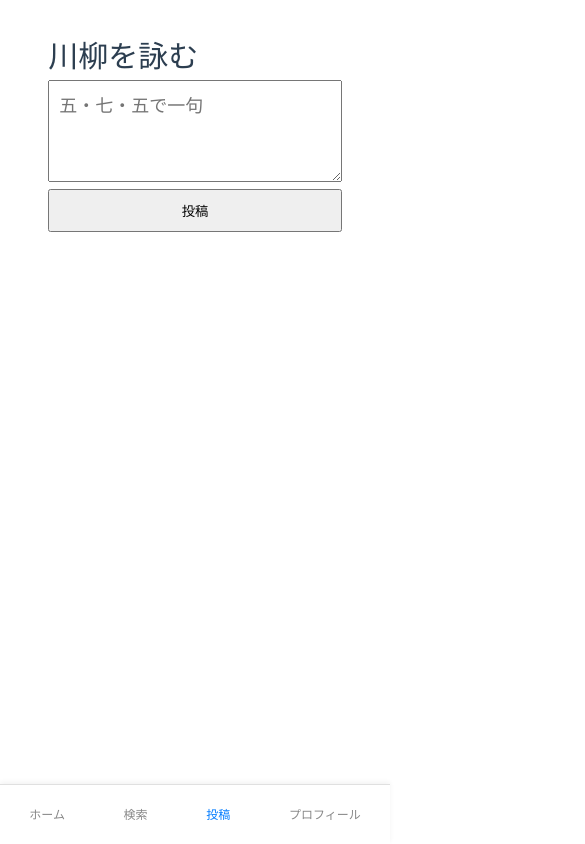
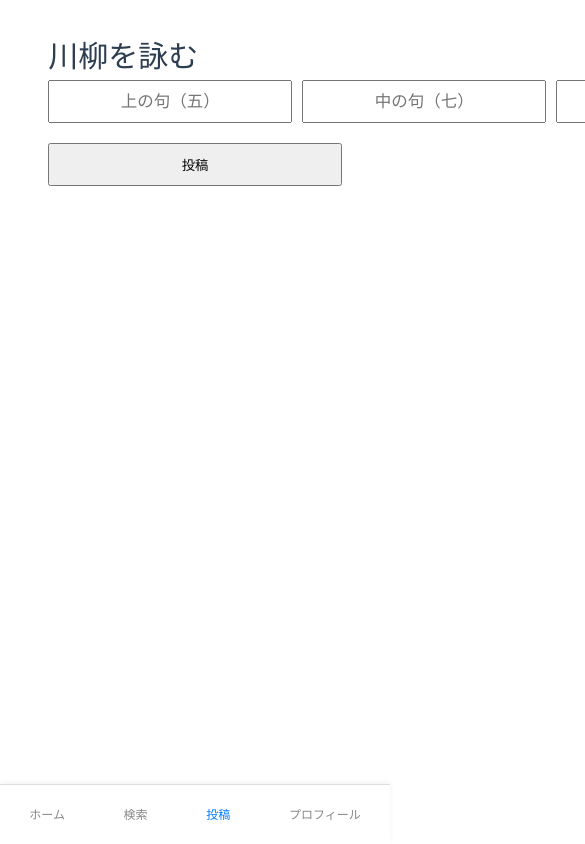
Before and after one commit to Shilomalu/senryu-app-public, a Vue app in the folder frontend/: page /post in a window 390 px wide. Shown: the top 844 px of the page, 585 px wide, since content can reach past the window. Built offline with nearby package versions, Linux system fonts and the light colour scheme.

Commit message:
feat: Add responsive design for mobile

```diff
--- a/frontend/src/views/CreatePostView.vue
+++ b/frontend/src/views/CreatePostView.vue
@@ -2,7 +2,10 @@
 import { ref } from 'vue';
 import { useRouter } from 'vue-router';
 
-const content = ref('');
+const content1 = ref('');//5
+const content2 = ref('');//7
+const content3 = ref('');//5
+
 const message = ref('');
 const router = useRouter();
 
@@ -13,6 +16,12 @@ const handlePost = async () => {
     return;
   }
 
+  const senryudata = {
+    content1: content1.value,
+    content2: content2.value,
+    content3: content3.value,
+  };
+
   try {
     const res = await fetch('http://localhost:3001/api/posts', {
       method: 'POST',
@@ -20,11 +29,20 @@ const handlePost = async () => {
         'Content-Type': 'application/json',
         'Authorization': `Bearer ${token}`,
       },
-      body: JSON.stringify({ content: content.value }),
+      body: JSON.stringify(senryudata),
     });
     const data = await res.json();
-    if (!res.ok) throw new Error(data.error || '投稿に失敗しました。');
 
+    if (!res.ok) {
+      if (data.errorCode) {
+        let errorMessages = [];
+        if (data.errorCode & 1) errorMessages.push('上の句が5音ではありません。');
+        if (data.errorCode & 2) errorMessages.push('中の句が7音ではありません。');
+        if (data.errorCode & 4) errorMessages.push('下の句が5音ではありません。');
+        throw new Error(errorMessages.join('\n'));
+      }
+      throw new Error(data.error || '投稿に失敗しました。');
+    }
     message.value = '投稿しました！';
     setTimeout(() => router.push('/'), 1500);
   } catch (err) {
@@ -37,8 +55,10 @@ const handlePost = async () => {
   <div class="form-container">
     <h1>川柳を詠む</h1>
     <form @submit.prevent="handlePost">
-      <div>
-        <textarea v-model="content" placeholder="五・七・五で一句" rows="4" required></textarea>
+      <div class="senryu-inputs">
+        <input v-model="content1" type="text" placeholder="上の句（五）" required maxlength="10">
+        <input v-model="content2" type="text" placeholder="中の句（七）" required maxlength="15">
+        <input v-model="content3" type="text" placeholder="下の句（五）" required maxlength="10">
       </div>
       <button type="submit">投稿</button>
     </form>
@@ -48,6 +68,17 @@ const handlePost = async () => {
 
 <style scoped>
 .form-container { max-width: 500px; margin: 0 auto; }
-textarea { width: 100%; padding: 10px; font-size: 1.2em; box-sizing: border-box; }
+/* 3つの入力欄を横に並べるスタイル */
+.senryu-inputs {
+  display: flex;
+  gap: 10px; /* 入力欄の間の隙間 */
+  margin-bottom: 20px;
+}
+.senryu-inputs input {
+  flex: 1; /* 横幅を均等に分ける */
+  padding: 10px;
+  font-size: 1.1em;
+  text-align: center;
+}
 button { width: 100%; padding: 10px; }
 </style>
```
Also changed, not shown: 2 other files (tests, documents, lock files or other folders).
